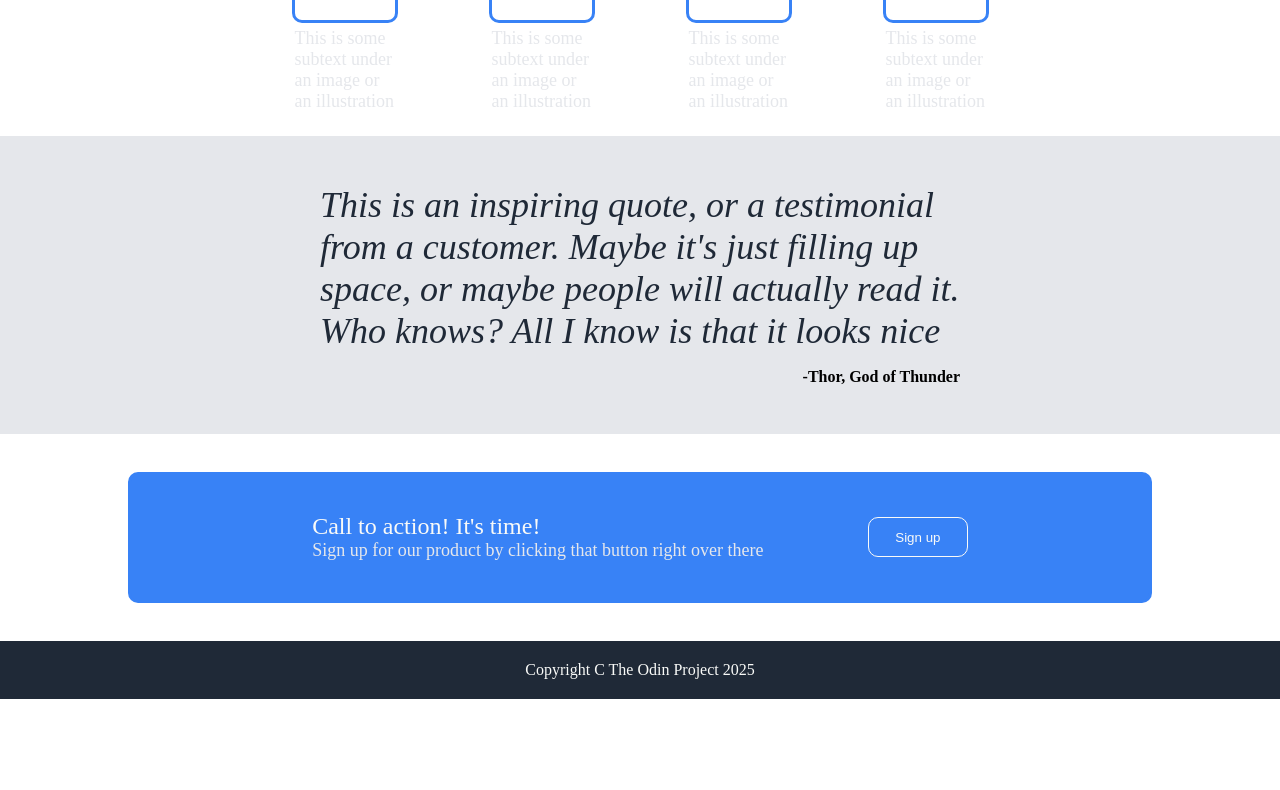
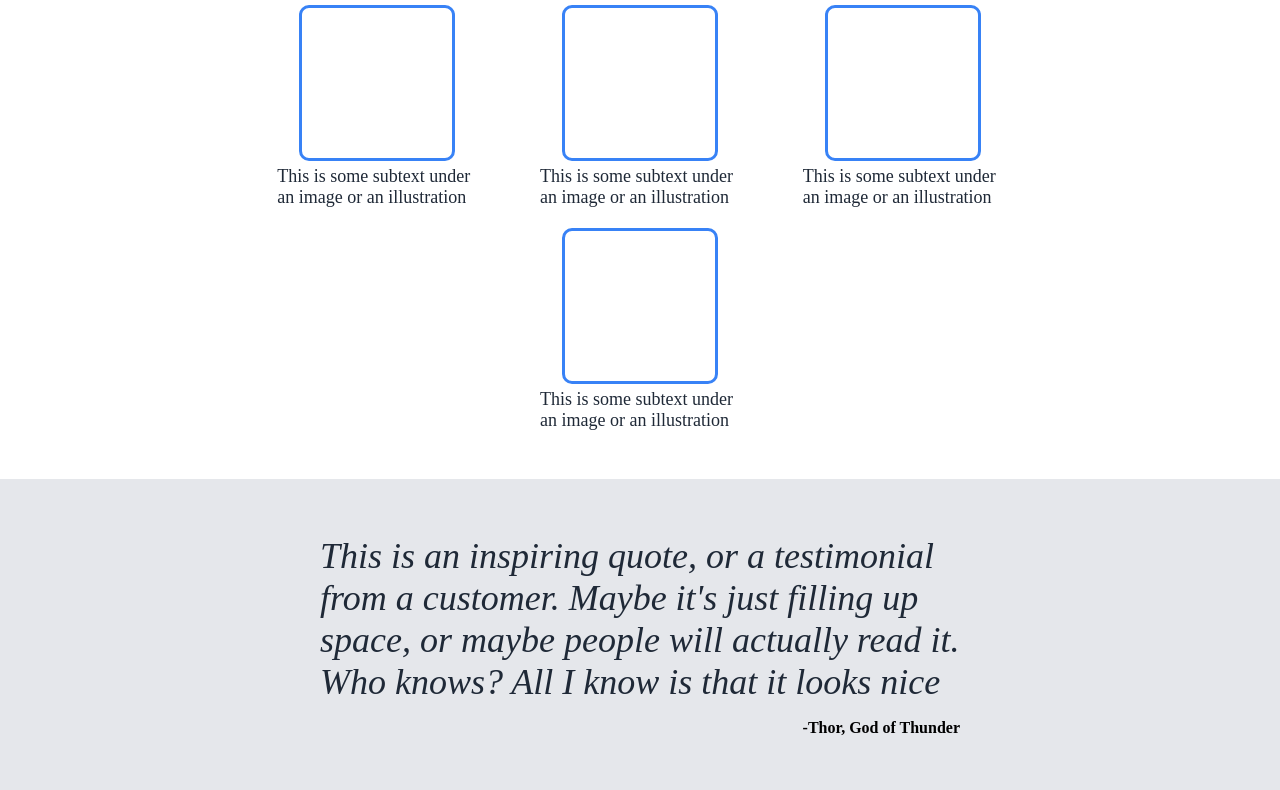
Before and after one commit to Hermule/landing-page, a plain HTML site: page index.html in a window 1280 px wide. Shown: the part 496-1286 px from the top of the page. Before the commit the page ends 1195 px from the top, so only its background shows below. Drawn offline with Linux system fonts and the light colour scheme.

Commit message:
Add vertical padding and flex wrap to third-content

```diff
--- a/style.css
+++ b/style.css
@@ -15,7 +15,8 @@ body {
 .second-content,
 .third-content,
 .fourth-content {
-    flex: 1 1 0;
+    flex: 1 1 auto;
+
 }
 
 .hero,
@@ -38,7 +39,7 @@ a {
     flex-direction: column;
     justify-content: space-between;
     align-items: center;
-    padding: 0px 20%;
+    padding: 48px 20%;
     gap: 32px;
     flex: 1 1 0;
 }
@@ -62,7 +63,6 @@ a {
     justify-content: space-between;
     align-items: center;
     flex: 1 1 0;
-    padding-bottom: 32px;
 }
 
 .header-links {
@@ -101,7 +101,7 @@ button {
     flex-direction: column;
     align-items:flex-end;
     justify-content: center;
-    padding: 48px 25%;
+    padding: 56px 25%;
     gap: 16px;
     flex-shrink: 0;
 }
@@ -122,7 +122,7 @@ button {
     flex-direction: column;
     align-items: center;
     gap: 20px;
-    padding: 24px 20%;
+    padding: 48px 20%;
 }
 
 .container {
@@ -131,11 +131,12 @@ button {
     width: 100%;
     gap: 20px;
     margin: 0 5%;
+    flex-wrap: wrap;
 }
 
 .img-container {
-    width: 100px;
-    height: 100px;
+    width: 150px;
+    height: 150px;
     border: 3px solid #3882f6;
 }
 
@@ -148,7 +149,8 @@ button {
 }
 
 .card .subtext {
-    width: 100px;
+    width: 200px;
+    color: #1f2937;
 }
 
 .information {
```
